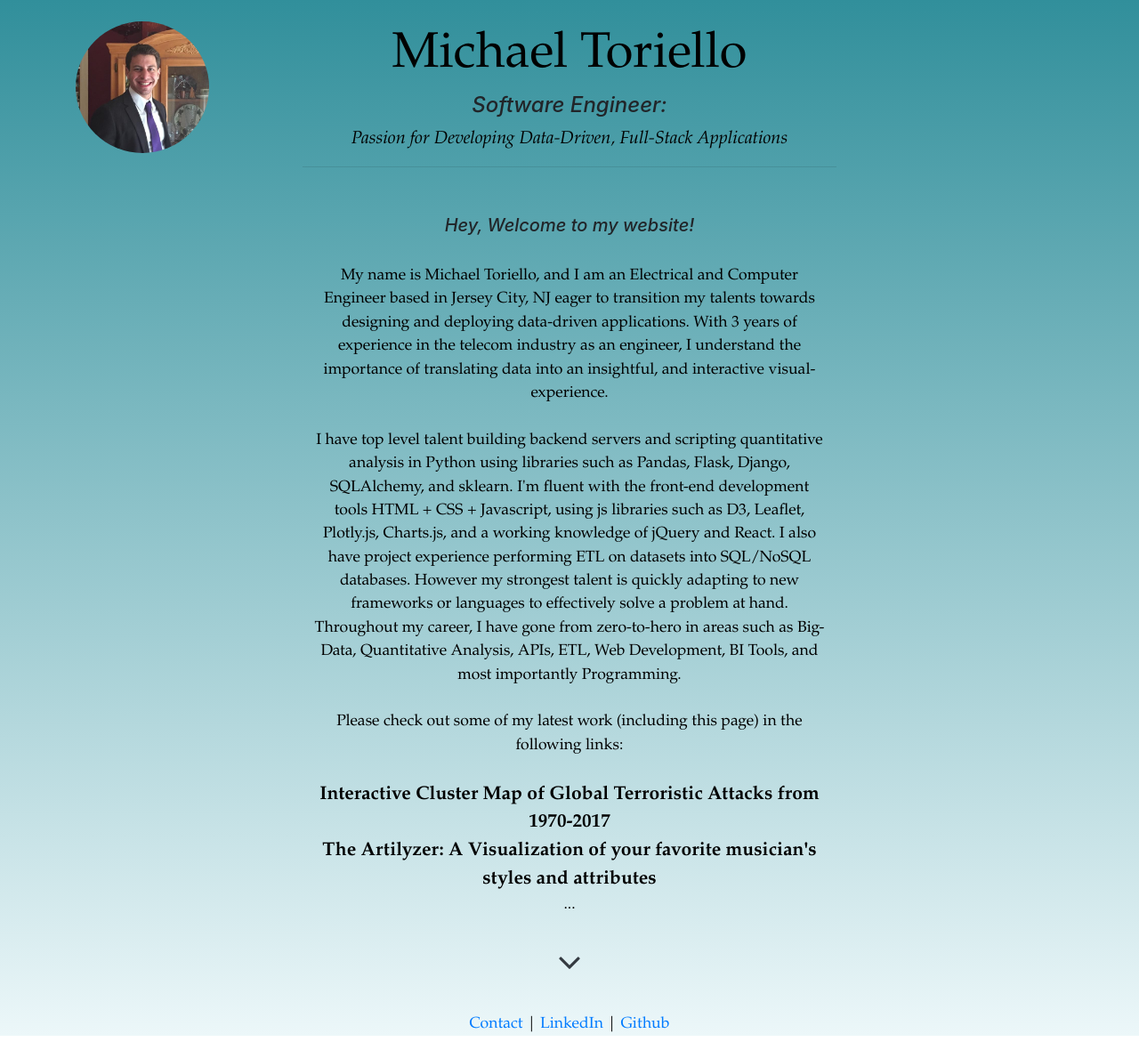
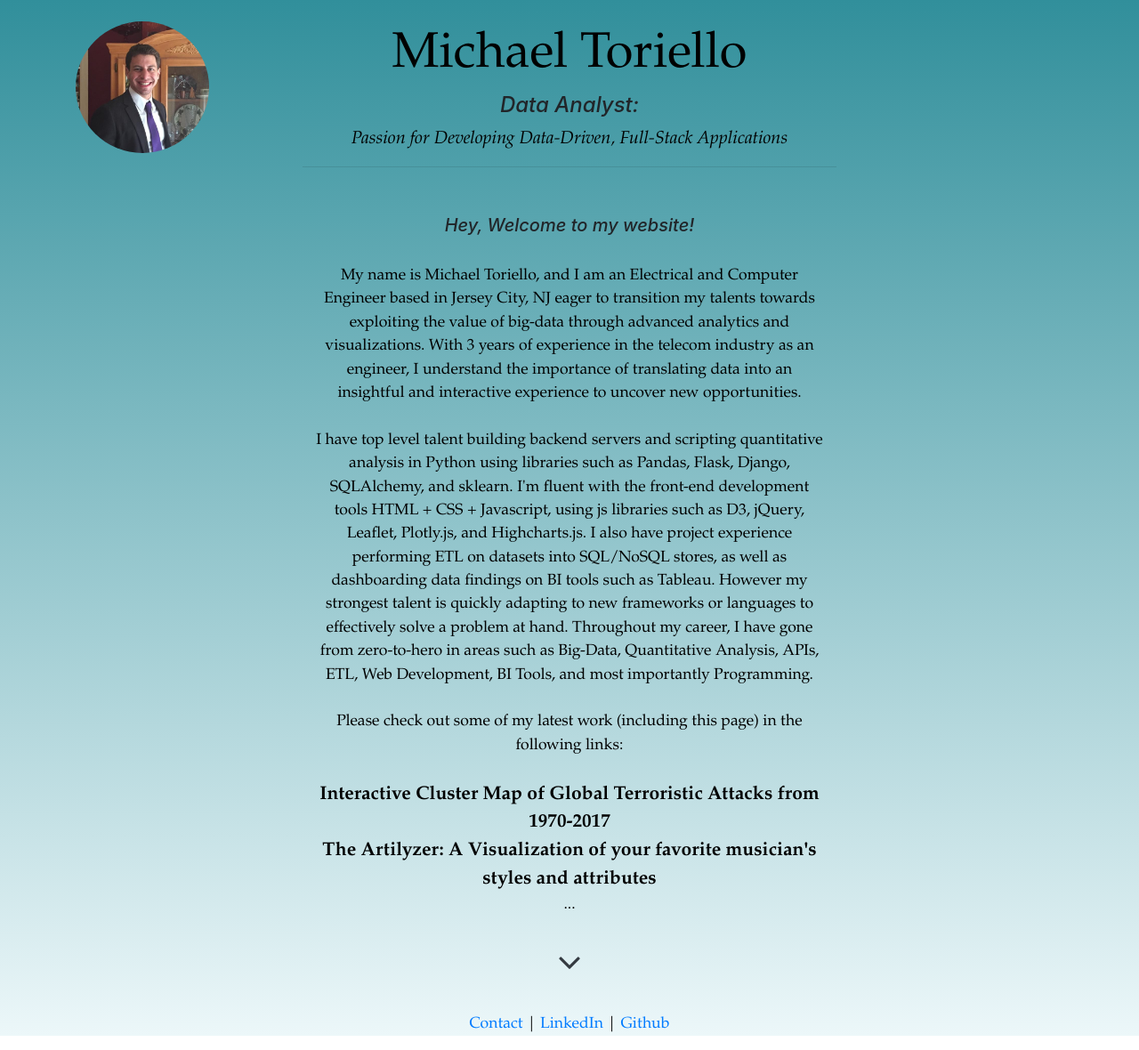
Before and after one commit to mtoriello0725/Django_mysite, a Django app: page / in a window 1280 px wide. Shown: the part 75-1255 px from the top of the page at 89% size. Run offline with Django 3.2, Linux system fonts and the light colour scheme; some libraries are stand-ins or nearby versions.

Commit message:
Adjusted the home-page to be a data analyst

```diff
--- a/personal/templates/personal/home.html
+++ b/personal/templates/personal/home.html
@@ -7,7 +7,7 @@
 <div class="jumbotron vertical-center">
   <div class="container container-fluid">
     <h4 class="display-4">Michael Toriello</h4>
-    <h4 class="display-5 font-italic">Software Engineer:</h4><p class="lead font-italic">Passion for Developing Data-Driven, Full-Stack Applications</p>
+    <h4 class="display-5 font-italic">Data Analyst:</h4><p class="lead font-italic">Passion for Developing Data-Driven, Full-Stack Applications</p>
   </div>
   <hr>
 </div>
@@ -15,9 +15,9 @@
   <h5 class="font-italic font-bold">Hey, Welcome to my website!</h5>
   <br>
   <p class="home-text">
-    My name is Michael Toriello, and I am an Electrical and Computer Engineer based in Jersey City, NJ eager to transition my talents towards designing and deploying data-driven applications. With 3 years of experience in the telecom industry as an engineer, I understand the importance of translating data into an insightful, and interactive visual-experience.<br><br>
+    My name is Michael Toriello, and I am an Electrical and Computer Engineer based in Jersey City, NJ eager to transition my talents towards exploiting the value of big-data through advanced analytics and visualizations. With 3 years of experience in the telecom industry as an engineer, I understand the importance of translating data into an insightful and interactive experience to uncover new opportunities.<br><br>
 
-    I have top level talent building backend servers and scripting quantitative analysis in Python using libraries such as Pandas, Flask, Django, SQLAlchemy, and sklearn. I'm fluent with the front-end development tools HTML + CSS + Javascript, using js libraries such as D3, Leaflet, Plotly.js, Charts.js, and a working knowledge of jQuery and React. I also have project experience performing ETL on datasets into SQL/NoSQL databases. However my strongest talent is quickly adapting to new frameworks or languages to effectively solve a problem at hand. Throughout my career, I have gone from zero-to-hero in areas such as Big-Data, Quantitative Analysis, APIs, ETL, Web Development, BI Tools, and most importantly Programming.<br><br>
+    I have top level talent building backend servers and scripting quantitative analysis in Python using libraries such as Pandas, Flask, Django, SQLAlchemy, and sklearn. I'm fluent with the front-end development tools HTML + CSS + Javascript, using js libraries such as D3, jQuery, Leaflet, Plotly.js, and Highcharts.js. I also have project experience performing ETL on datasets into SQL/NoSQL stores, as well as dashboarding data findings on BI tools such as Tableau. However my strongest talent is quickly adapting to new frameworks or languages to effectively solve a problem at hand. Throughout my career, I have gone from zero-to-hero in areas such as Big-Data, Quantitative Analysis, APIs, ETL, Web Development, BI Tools, and most importantly Programming.<br><br>
 
     Please check out some of my latest work (including this page) in the following links:<br><br>
     <a class="project-link" href="https://global-attacks-analytics.herokuapp.com/" target="https://global-attacks-analytics.herokuapp.com/"><strong>Interactive Cluster Map of Global Terroristic Attacks from 1970-2017</strong></a><br>
@@ -25,18 +25,18 @@
     <span id="dots">...</span></p>
   <p class="home-text">
     <span id="more">
-      I started my professional career out of Rutgers University in New Brunswick, NJ with a Bachelor's Degree in Electrical and Computer Engineering. Having interned at Verizon Wireless in Tempe, AZ I decided to pursue a Network Engineering opportunity with Nokia. Throughout my 2.5 years there I became a subject matter expert traveling to Verizon offices to leverage performance/simulation data and design antenna tower modification to impove the user experience.<br><br>
+      I started my professional career out of Rutgers University in New Brunswick, NJ with a Bachelor's Degree in Electrical and Computer Engineering. Having interned at Verizon Wireless in Tempe, AZ I decided to pursue a Network Engineering opportunity with Nokia. Throughout my 3 years as a Network Engineer I became a subject matter expert traveling to Verizon offices to leverage performance/simulation data and design antenna tower modification to impove the user experience.<br><br>
 
       As of mid 2017, I have decided to move forward with my career and explore more challenging and innovative territories. In my previous work, I developed a big fascination with big data and how that data is portrayed through the modern toolkit. I started self-teaching myself the basics of Python and building applications. Soon my fascination became my passion and I began gathering datasets though API calls and creating simple Machine Learning models.<br><br>
 
-      I felt at this point I needed some proper Software Engineering guidance, and so I decided to join the Rutgers Data Science Bootcamp. This is a 6 month program geared towards working professionals to gain the Data Science and Development skills needed to become a professional software engineer.
+      I felt at this point I needed some proper guidance in Data Science and Software Engineering, and so I dedicated 6 months to join the Rutgers Data Science Bootcamp. This program is geared towards working professionals to gain the Data Science and Development skills needed to become a professional in big-data.
       <a id="underline-course" class="project-link-detailed" href="https://bootcamp.rutgers.edu/data/" target="https://bootcamp.rutgers.edu/data/"><u>Here is the curriculum for the course.</u></a><br><br>
 
       Since starting this course, I have spent numerous hours constructing passionate personal projects. As a project for class, I collaborated with a couple classmates to create a
       <a class="project-link-detailed" href="https://global-attacks-analytics.herokuapp.com/" target="https://global-attacks-analytics.herokuapp.com/"><u>Interactive Cluster Map of Global Terroristic Attacks from 1970-2017.</u></a>
       This project uses public government data to display markers with hover-text for every attack by year. We used the Python framework flask on the backend with front-end libraries D3.js, charts.js, and leaflet.js. We also used a MongoDB hosted by MLab to store and retrieve datasets.<br><br>
 
-      On my own personal time, I have created <a class="project-link-detailed" href="https://mtoriello0725-the-artilyzer.herokuapp.com/" target="https://mtoriello0725-the-artilyzer.herokuapp.com/"><u>The Artilyzer: A Visualization of your favorite musician's styles and attributes.</u></a> I consider myself a music enthusiast, and I always appreciate when musicians are able to explore new sounds and different genres. My goal was to create a visual interface to describe how diverse an artist is using data from Spotify's Web API. My program allows a user to search for any artist, and it displays graphs depicting danceability, energy, valence (if music is happy/sad), and other attributes such as most common tempo, and key signature.<br><br>
+      On my own personal time, I have created <a class="project-link-detailed" href="https://mtoriello0725-the-artilyzer.herokuapp.com/" target="https://mtoriello0725-the-artilyzer.herokuapp.com/"><u>The Artilyzer: A Visualization of your favorite musician's styles and attributes.</u></a> I consider myself a music enthusiast, and I always appreciate when musicians are able to explore new sounds and different genres. My goal was to create a visual experience to describe how diverse an artist is using data from Spotify's Web API. My program allows a user to search for any artist, and it displays graphs depicting danceability, energy, valence (if music is happy/sad), and other attributes such as most common tempo, and key signature.<br><br>
 
       Thank you for taking an interest to learn about my career and recent work. I am always developing and am always happy to collaborate on new projects. Please feel free to contact me by email at mtoriello0725@gmail.com if you would like to get in touch.
 
```
